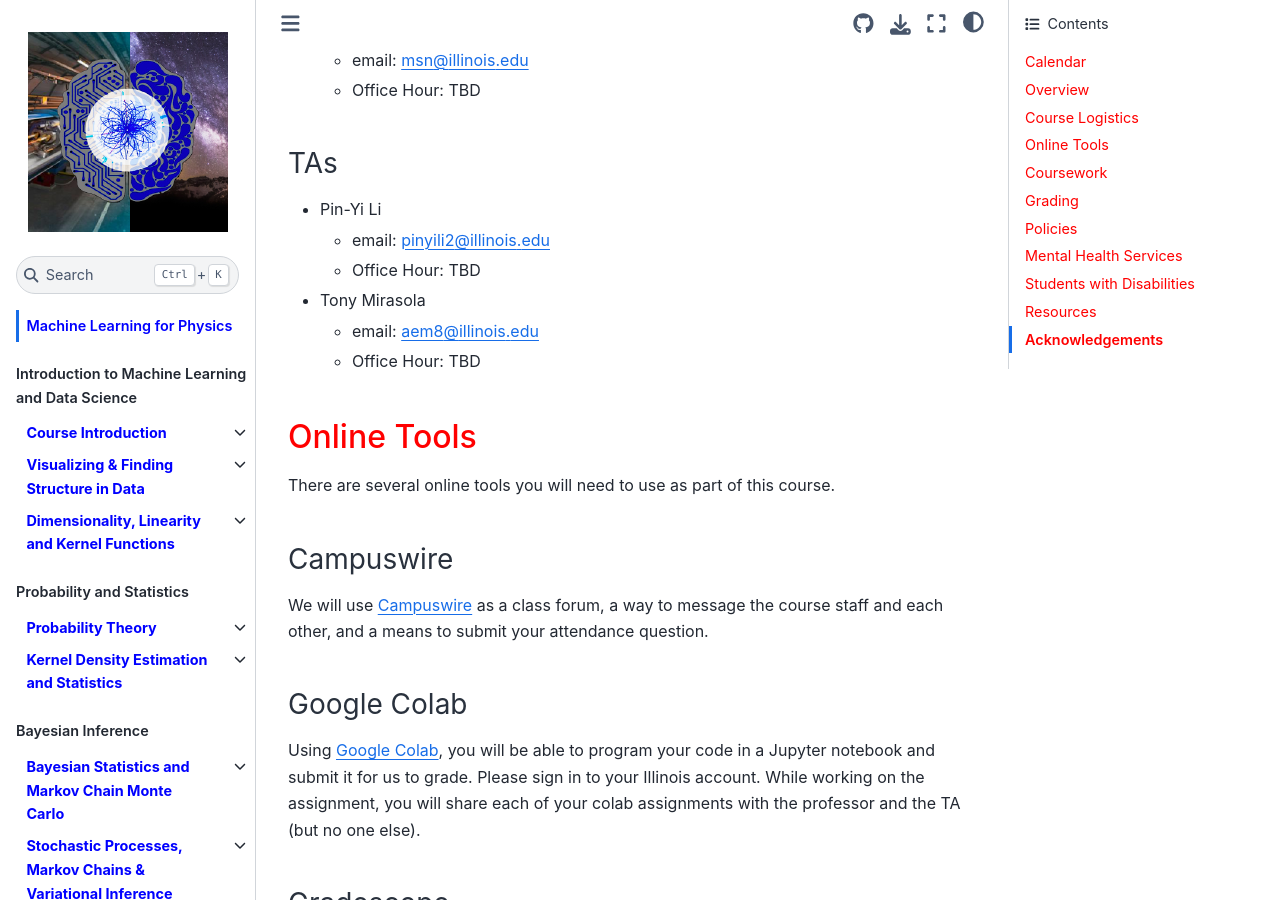
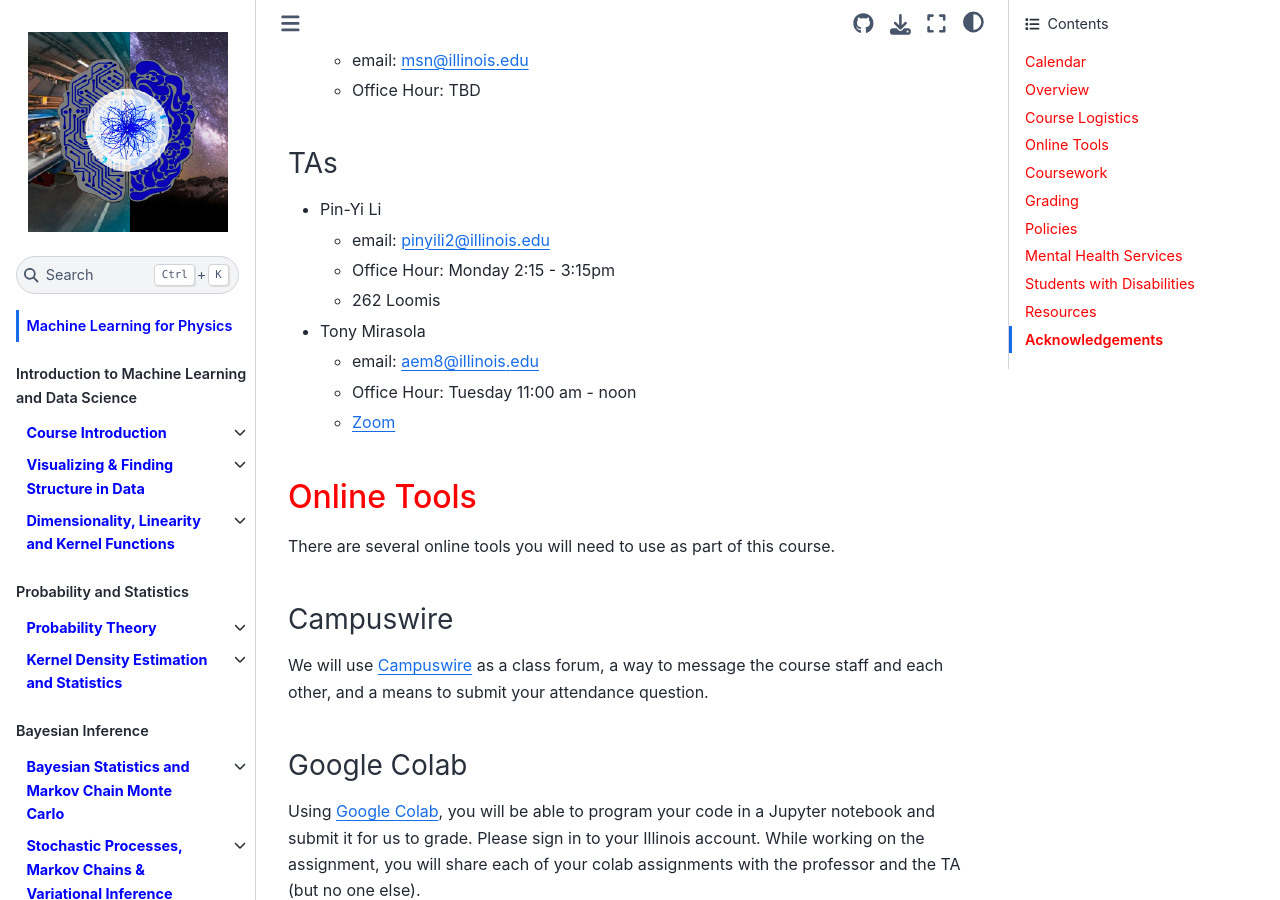
Before and after one commit to illinois-ipaml/MachineLearningForPhysics, a Jupyter Book: the page built from intro.md, in a window 1280 px wide and 900 px high, scrolled down 2727 px. Built offline with Jupyter Book 1.0.4 settings and Sphinx 7.4.7 and the Sphinx Book theme 1.1.4, drawn with Linux system fonts in a browser that asks for light colours; pages that are not in the unit, such as notebooks, are missing from menus.

Commit message:
update TA office hours

```diff
--- a/intro.md
+++ b/intro.md
@@ -52,10 +52,12 @@ A distinguishing feature of this course is its sharp focus on endeavors in the d
 ### TAs
 * Pin-Yi Li
   * email: pinyili2@illinois.edu
-  * Office Hour: TBD
+  * Office Hour: Monday 2:15 - 3:15pm
+  * 262 Loomis
 * Tony Mirasola
   * email: aem8@illinois.edu
-  * Office Hour: TBD
+  * Office Hour: Tuesday 11:00 am - noon
+  * [Zoom](https://illinois.zoom.us/j/85255234488?pwd=eTF3NDVtU1FSZXNpK3BFck9vKzNZdz09)
 
 ## <span style="color:Red">Online Tools</span>
 
```
